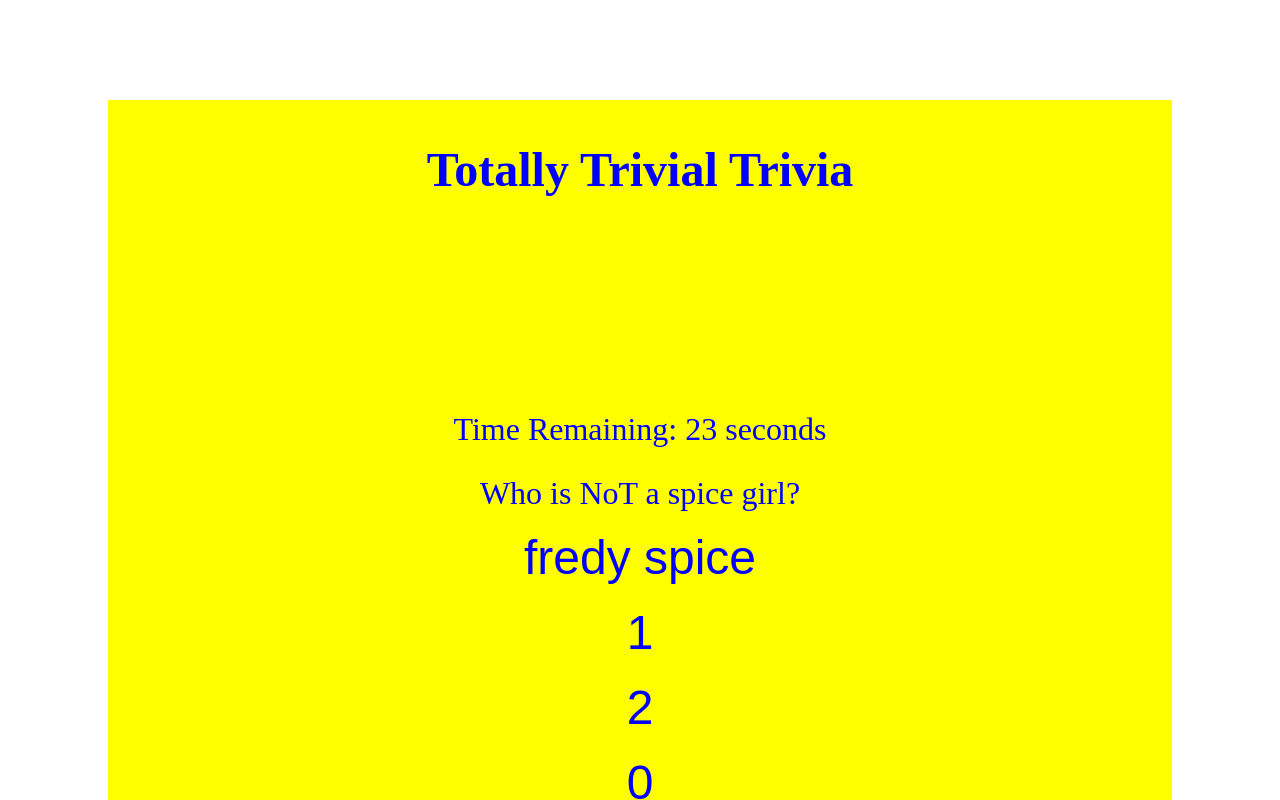
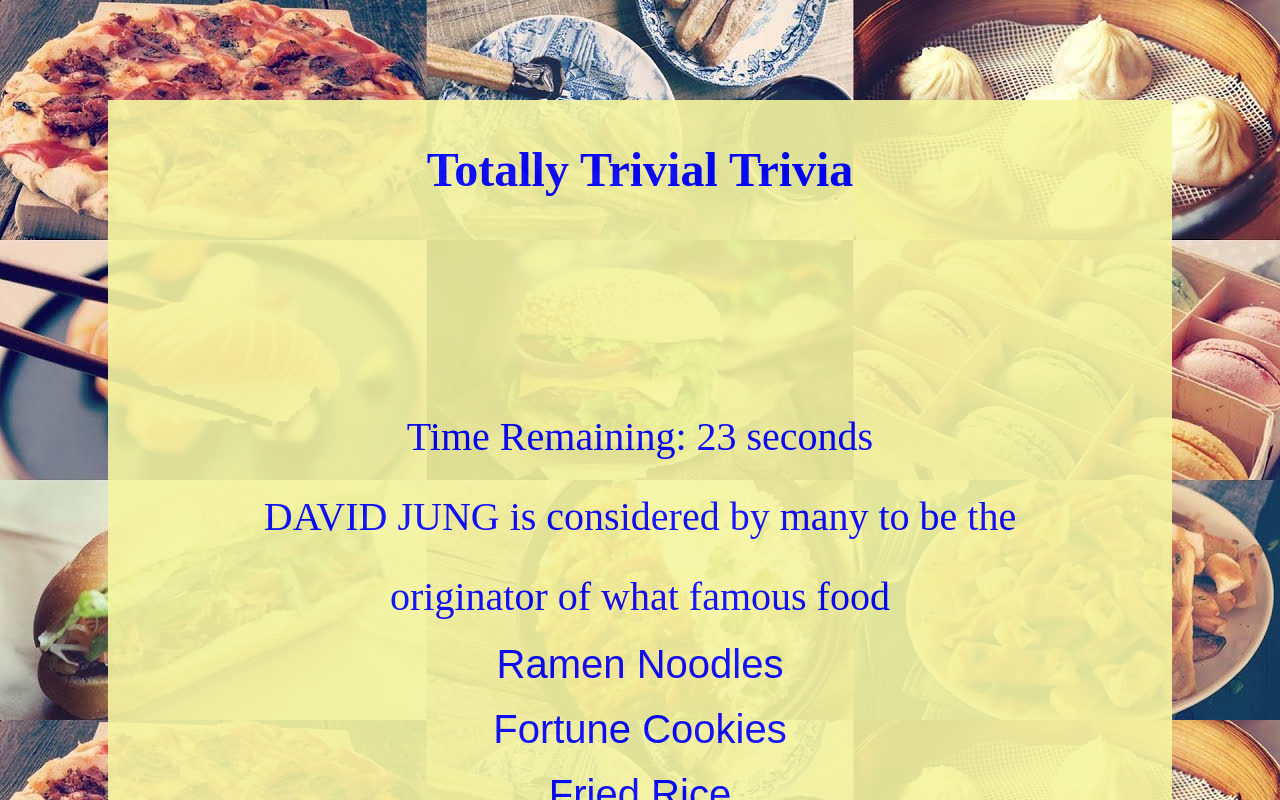
Before and after one commit to abhinayaa1787/Trivia-Game, a plain HTML site: page TriviaGame/index.html in a window 1280 px wide. Both pictures are taken after a click on the button "Start". Shown: the top 800 px of the page. Drawn offline with nearby package versions, Linux system fonts and the light colour scheme.

Commit message:
added styles

```diff
--- a/assets/css/style.css
+++ b/assets/css/style.css
@@ -1,8 +1,11 @@
 #container{
      text-align: center;
-    background-color:yellow;
+     background-color:rgb(245, 245, 161);
+     opacity: 0.9;
+
+
     color:blue;
-    padding:10px 250px 500px 250px;
+    padding:10px 100px 500px 100px;
     margin:100px ;
 }
 #header{
@@ -26,10 +29,10 @@ font-size:1.5em;
     display:block;
 align-items: center;
 text-align:center;
-background-color: yellow;
+background-color: rgb(245, 245, 161);
 margin:auto;
 margin-bottom:10px;
-font-size:1.5em;
+font-size:1em;
 padding:5px 40px;
 color:blue;
 
@@ -40,5 +43,8 @@ background-color:white;
 }
 #quiz{
     line-height:2em;
-    font-size:2em;
+    font-size:2.5em;
 }
+body{
+    background-image: url("../images/background.jpg");
+}
--- a/assets/javascript/game.js
+++ b/assets/javascript/game.js
@@ -1,103 +1,69 @@
 $(document).ready(function () {
     $("#btn").on("click", function () {
 
-        console.log("calling");
+        // console.log("calling");
+        var images=["images/fortune.cookie.jpg","images/pizzaiolo.jpg"]
         var quesArr = [
-            {
-                question: "Who is NoT a spice girl?",
-                opt1: "fredy spice",
-                opt2: 1,
-                opt3: 2,
-                opt4: 0,
-                ans: "fredy spice"
-                // image: 'Egypt-008.jpg'
-            },
-            {
-                question: "Who is NoT a spice boy?",
-                opt1: 0,
-                opt2: 1,
-                opt3: 2,
-                opt4: 3,
-                ans: 0
-            }
-            // ,
-            // {ques: "Who is NoT a spice girl?",
-            // opt1:
-            // opt2:
-            // opt3:
-            // opt4:
-            // ans:},
-            // {ques: "Who is NoT a spice girl?",
-            // opt1:
-            // opt2:
-            // opt3:
-            // opt4:
-            // ans:},
-            // {ques: "Who is NoT a spice girl?",
-            // opt1:
-            // opt2:
-            // opt3:
-            // opt4:
-            // ans:}
-            // {ques: "Who is NoT a spice girl?",
-            // opt1:
-            // opt2:
-            // opt3:
-            // opt4:
-            // ans:}
-            // {ques: "Who is NoT a spice girl?",
-            // opt1:
-            // opt2:
-            // opt3:
-            // opt4:
-            // ans:}
-            // {ques: "Who is NoT a spice girl?",
-            // opt1:
-            // opt2:
-            // opt3:
-            // opt4:
-            // ans:}
-            // {ques: "Who is NoT a spice girl?",
-            // opt1:
-            // opt2:
-            // opt3:
-            // opt4:
-            // ans:}
-            // {ques: "Who is NoT a spice girl?",
-            // opt1:
-            // opt2:
-            // opt3:
-            // opt4:
-            // ans:}
+            {ques: "DAVID JUNG is considered by many to be the originator of what famous food",
+            opt1:"Ramen Noodles",
+            opt2:"Fortune Cookies",
+            opt3:"Fried Rice",
+            opt4:"Spring Rolls",
+            ans:"Fortune Cookies"},
+            {ques: "What is the proper title of a person who makes pizzas in a pizzeria?",
+            opt1:"Guv'nor",
+            opt2:"Pizzazzy",
+            opt3:"Pizzaiolo",
+            opt4:"Chef de Cuisine",
+            ans:"Pizzaiolo"},
+            {ques: "What is the scale that measures the heat of a chili pepper?",
+            opt1:"Scoville Scale",
+            opt2:"Richter Scale",
+            opt3:"Saffir-Simpson Scale",
+            opt4:"Beaufort Scale",
+            ans:"Scoville Scale"}
  ];
         var correctAnswer = 0;
         var wrongAnswer = 0;
         var i = 0;
+        function endPage() {
+            $("#quiz").html("<h2>All Done</h2>");
+            $("#quiz").append("Number of Correct Answers:" + correctAnswer);
+            $("#quiz").append("<br>");
+            $("#quiz").append("Number of Wrong Answers:" + "" + wrongAnswer);
+        }
 
         function Timer() {
             var timer = 25;
 
-            console.log("calling timer");
+            // console.log("calling timer");
             var newDivTimer = $("<div />");
-            newDivTimer.text("Time Remaining:" +" "+ timer +" "+ "seconds");
+            newDivTimer.text("Time Remaining:" + " " + timer + " " + "seconds");
             $("#quiz").prepend(newDivTimer);
             intervalID = setInterval(function () {
                 timer--;
-                newDivTimer.text("Time Remaining:" + " "+timer + " " +"seconds");
-
-
+                newDivTimer.text("Time Remaining:" + " " + timer + " " + "seconds");
 
                 // console.log(timer);
                 if (timer == 0) {
+                    i++;
                     clearInterval(intervalID);
-                    quiz(i+1);
+                    if (i > quesArr.length - 1) {
+                        // console.log('if');
+                        endPage();
+                    }
+                    else {
+                        // console.log('else');
+                        quiz(i);
+                    }
+
                 }
 
             }, 1 * 1000)
         }
         function quiz(i) {
-            if(i<quesArr.length){
-            $("#quiz").text(quesArr[i].question);
+            if (i < quesArr.length) {
+                $("#quiz").text(quesArr[i].ques);
                 Timer();
                 var btn1 = $("<button>").addClass("button");
                 btn1.text(quesArr[i].opt1);
@@ -112,44 +78,40 @@ $(document).ready(function () {
                 btn4.text(quesArr[i].opt4);
                 $("#quiz").append(btn4);
                 // $(".button").on("click", function () {
-                clickMe();
+                buttonClick();
             }
 
-        else{
-            $("#quiz").html("<h2>All Done</h2>");
-            $("#quiz").append("Number of Correct Answers:"+ correctAnswer);
-            $("#quiz").append("<br>");
-            $("#quiz").append("Number of Wrong Answers:"+""+wrongAnswer);
-
+            else {
+                endPage();
             }
         };
         quiz(i);
-        function clickMe() {
+        function buttonClick() {
             $(".button").on("click", function () {
 
-            console.log("clicked");
-            console.log($(this).text());
-            console.log(i);
+                // console.log("clicked");
+                // console.log($(this).text());
+                // console.log(i);
                 if (($(this).text()) == quesArr[i].ans) {
                     // alert("correct");
                     correctAnswer++;
-                console.log("correctAnswer" + correctAnswer);
+                    // console.log("correctAnswer" + correctAnswer);
                     $("#quiz").text("YAYY!!!Correct Answer");
                 }
                 else {
                     wrongAnswer++;
-                console.log("wrongAnswer" + wrongAnswer);
-                console.log("index-wrong"+i);
-                $("#quiz").text("NOPE!!!" + " "+quesArr[i].ans +" " + "is the Correct Answer");
+                    // console.log("wrongAnswer" + wrongAnswer);
+                    // console.log("index-wrong" + i);
+                    $("#quiz").text("NOPE!!!" + " " + quesArr[i].ans + " " + "is the Correct Answer");
                 }
                 i++;
                 setTimeout(function () {
                     quiz(i);
                 }, 1000);
-            console.log(i);
+                // console.log(i);
             });
 
-        console.log("next ques call");
+            // console.log("next ques call");
         };
     });
 });
```
Also changed, not shown: assets/images/Scoville-Scale.png (added), assets/images/background.jpeg (added), assets/images/background.jpg (added), assets/images/background1.jpg (added), assets/images/fortune-cookie.jpg (added), assets/images/pizzaiolo.jpg (added), assets/images/pizzaiolo.webp (added), 1 other file. Lines whose indentation alone changed are shown as unchanged.
